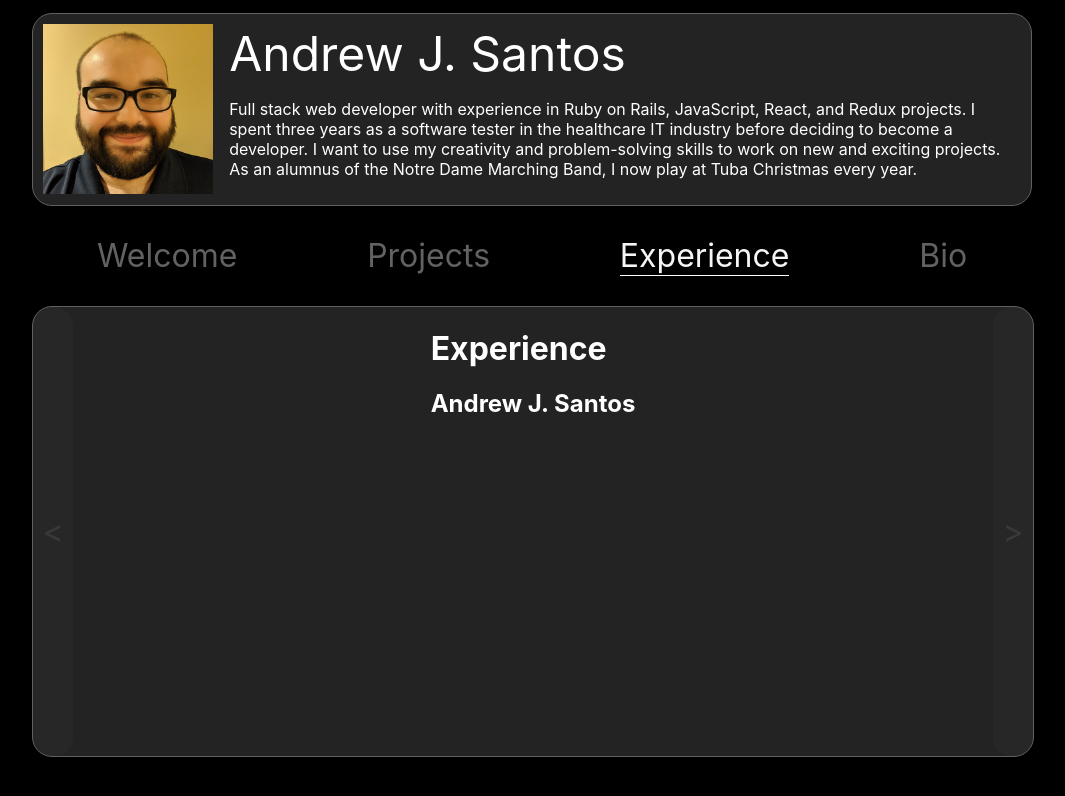
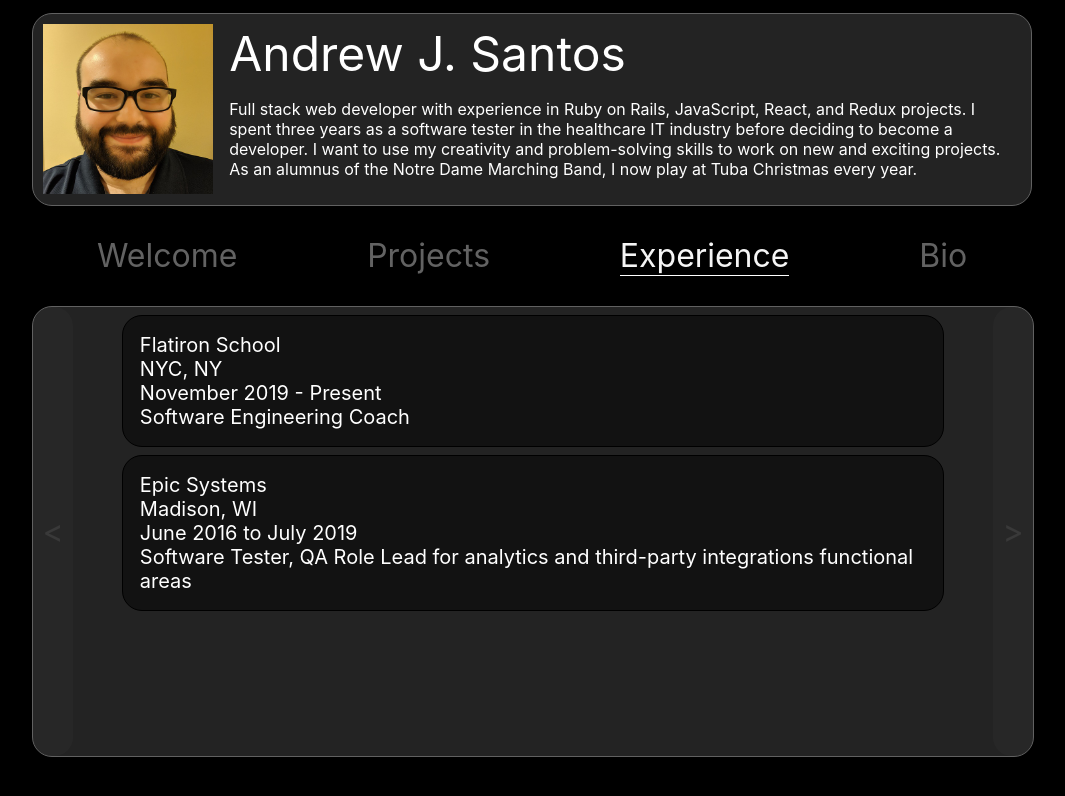
Before and after one commit to asantos649/andrew_santos, a React (Create React App) app: page / in a window 1280 px wide. Both pictures are taken after a click on the element "Experience". Shown: the top 796 px of the page, without its empty margins (108-1173 px from the left). Built offline with nearby package versions, Linux system fonts and the light colour scheme.

Commit message:
add first experience card

```diff
--- a/src/App.css
+++ b/src/App.css
@@ -172,6 +172,26 @@ div {
   border-bottom-color: white;
 }
 
+.experienceCard{
+  display:flex;
+  background-color: rgb(18,18,18);
+  max-width: 875px;
+  /* width: 90vw; */
+  flex: 1 1 auto;
+  font-size:1.25rem;
+  flex-direction: column;
+  padding: 2%;
+  margin: 1%;
+  border-radius: 20px;
+  border-style:solid;
+  border-color: black;
+  border-width: 1px;
+}
+
+.experienceCard div{
+  background-color: rgb(18,18,18);
+}
+
 /* button {
   color: white;
   font-size: 2rem;
--- a/src/component/Experience.js
+++ b/src/component/Experience.js
@@ -1,10 +1,51 @@
 import React from 'react'
+import ExperienceCard from './ExperienceCard'
 
 function Experience(){
+
+    const experienceHash = [
+        {
+            company: 'Flatiron School',
+            location: 'NYC, NY',
+            role: 'Software Engineering Coach',
+            dates: 'November 2019 - Present',
+            data: [
+                'Explain beginner and intermediate coding principles to students who are new to the industry',
+                'Handle both technical and intrapersonal issues of cohorts of up to 30 students',
+                'Approve and restructure domain models and React component hierarchies for various student projects ',
+                'Evaluate technical aptitude of students based on code challenges and personal projects',
+                'Run supplemental lectures and code reviews both remotely and in-person',
+                'Transitioned processes, procedures, and events to remote instruction during the COVID-19 pandemic'
+            ]
+        },
+        {
+            company: 'Epic Systems',
+            location: 'Madison, WI',
+            role: 'Software Tester, QA Role Lead for analytics and third-party integrations functional areas ',
+            dates: 'June 2016 to July 2019',
+            data: [
+                	'Managed multiple concurrent development projects from initial design through release ',
+                	'Identified functional bugs and usability improvements to increase software quality ',
+                	'Pioneered a new Quality Assurance content creation project while providing feedback and suggesting improvements ',
+                	'Triaged work for team and divided testing assignments among others so that all tasks were completed on time',
+                	'Created, updated, and ran through test plans for multiple application features to ensure thorough testing ',
+                	'Performed iterative design review for new functionality to catch potential bugs before initial development',
+                	'Organized regular and ad-hoc team-wide testing efforts that discovered and fixed new bugs',
+                    'Participated in root cause analyses for released bugs and problematic projects that yielded new processes'
+                ]
+        }
+        ]
+
+    let renderExperiences = () =>{
+       return experienceHash.map((exp)=>{
+            return <ExperienceCard experience={exp}/>
+        })
+    }
+
     return(
         <div>
-            <h1>Experience</h1>
-            <h2>Andrew J. Santos</h2>
+            {/* <h1>Experience</h1> */}
+            {renderExperiences()}
         </div>
     )
 }
--- /dev/null
+++ b/src/component/ExperienceCard.js
@@ -0,0 +1,16 @@
+import React from 'react'
+
+function ExperienceCard(props){
+    const {company, location, dates, role, data} = props.experience
+    return (
+        <div className='experienceCard'>
+            <div>{company}</div>
+            <div>{location}</div>
+            <div>{dates}</div>
+            <div>{role}</div>
+
+        </div>
+    )
+}
+
+export default ExperienceCard
```
